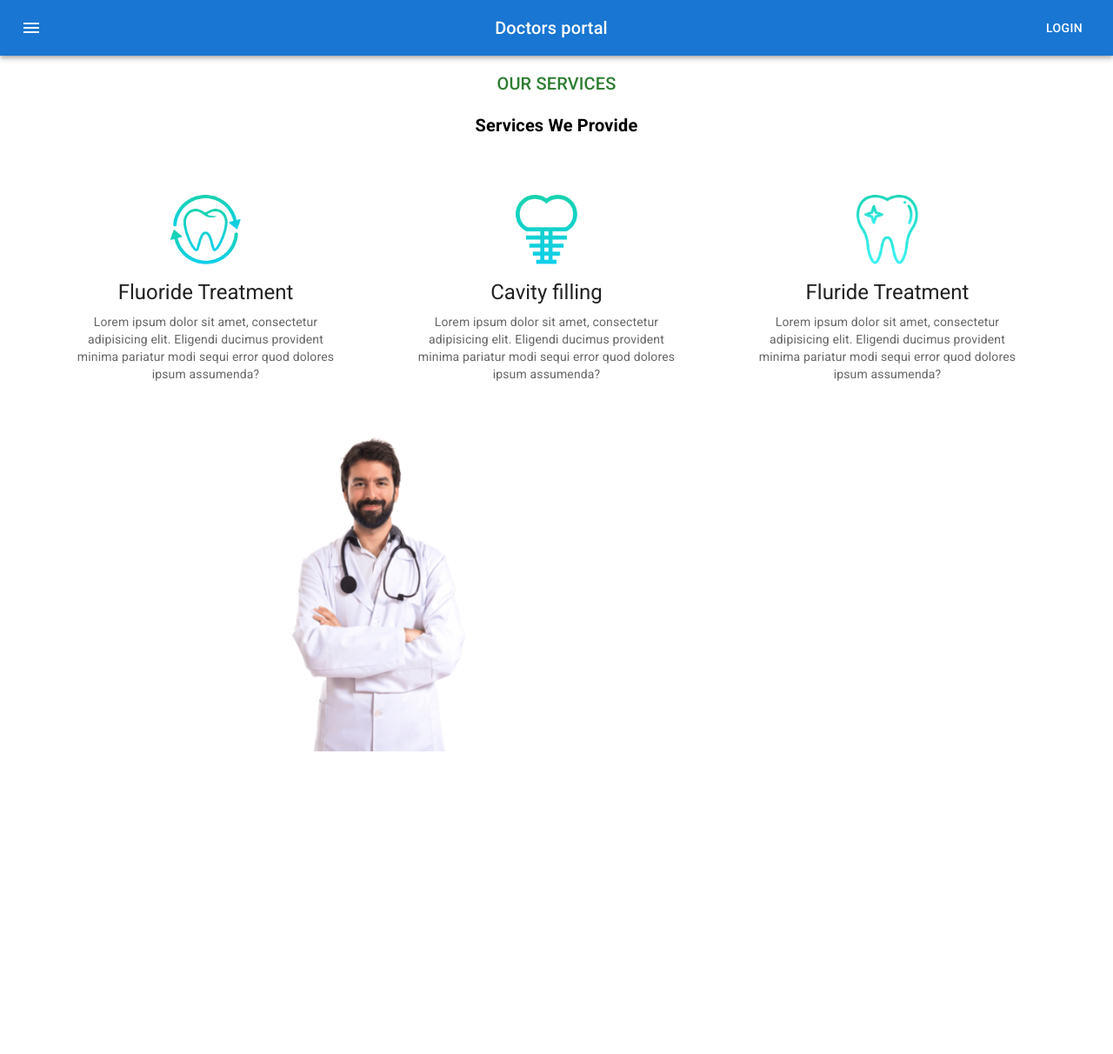
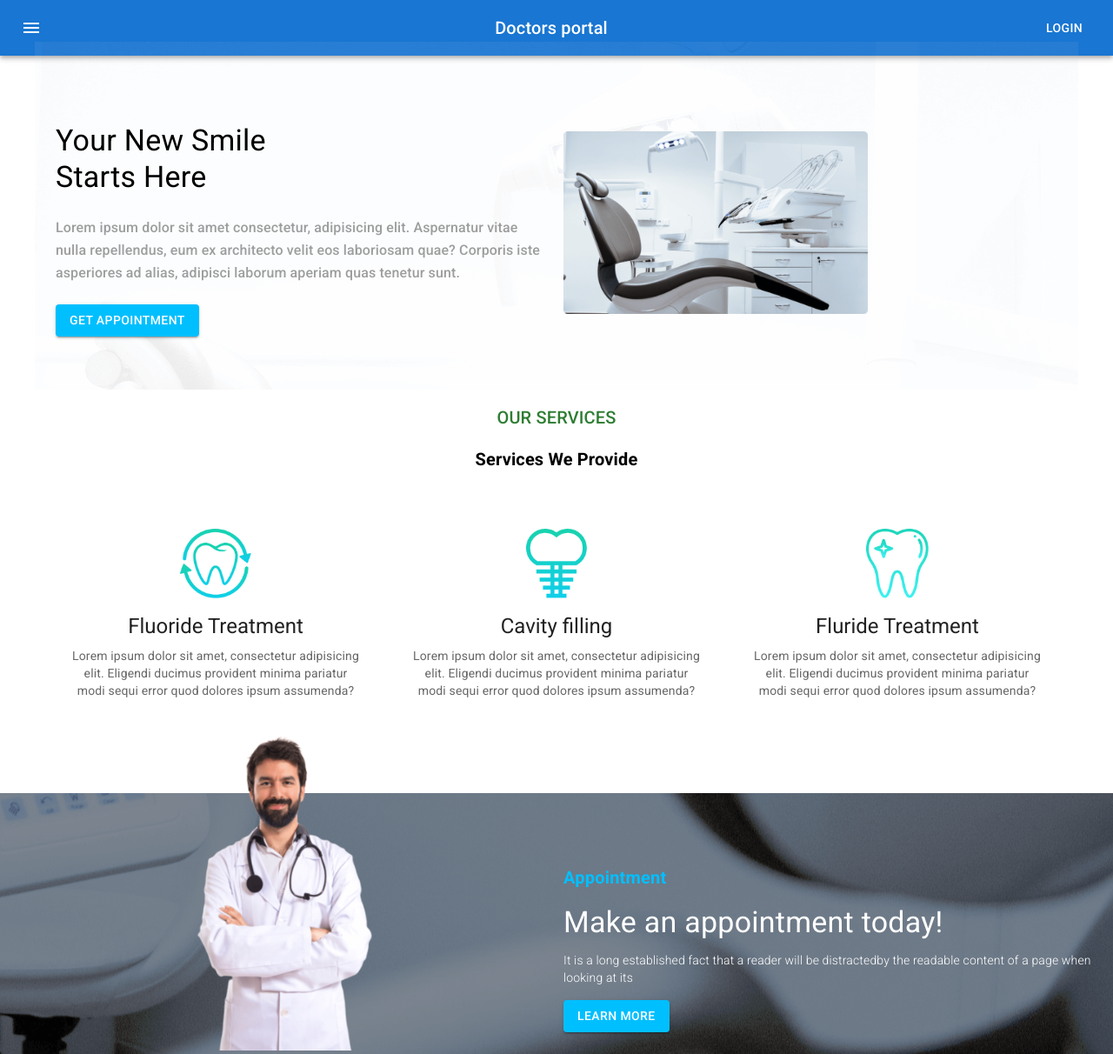
Before and after one commit to i-m-hossain/doctors-portal-client-side, a React (Create React App) app: page / in a window 1280 px wide. Shown: the whole page at 87% size. Before the commit the page ends 868 px from the top, so only its background shows below. Built offline with nearby package versions, Linux system fonts and the light colour scheme.

Commit message:
top banner added

```diff
--- a/src/Pages/Home/AppointmentBanner/AppointmentBanner.js
+++ b/src/Pages/Home/AppointmentBanner/AppointmentBanner.js
@@ -1,17 +1,47 @@
 import React from 'react';
 import Box from '@mui/material/Box';
 import Grid from '@mui/material/Grid';
-import img from '../../../images/doctor.png'
+import doctor from '../../../images/doctor.png'
+import bg from '../../../images/appointment-bg.png'
+
+import { Button, Typography } from '@mui/material';
 
 const AppointmentBanner = () => {
+    const appointmentBg = {
+        background: `url(${bg})`,
+        backgroundPosition: "center",
+        backgroundBlendMode: 'darken, luminosity',
+        backgroundColor: 'rgba(45, 58, 74, .6)',
+        marginTop: 100,
+    }
     return (
-        <Box sx={{ flexGrow: 1 }}>
+        <Box style={appointmentBg} sx={{ flexGrow: 1 }}>
             <Grid container spacing={2}>
-                <Grid item xs={6} md={8}>
-                    <img src={img} alt="" width="400px" />
+                <Grid item xs={12} md={6}>
+                    <img src={doctor} alt="" style={{ width: 400, marginTop: "-120px" }} />
                 </Grid>
-                <Grid item xs={6} md={4}>
+                <Grid item xs={12} md={6} sx={{
+                    color: 'white',
+                    display: "flex",
+                    justifyContent: 'flex-start',
+                    textAlign: 'left',
+                    alignItems:"center"
 
+                }}>
+                    <Box>
+                        <Typography sx={{ fontSize: 'h6.fontSize', mt: 5, color: '#00BFFF' , fontWeight:700}}>
+                            Appointment
+                        </Typography>
+                        <Typography gutterBottom variant="h4" component="div" sx={{ mt: 2 }}>
+                            Make an appointment today!
+                        </Typography>
+                        <Typography variant="body2" color="text.white " style={{ fontSize: "14px", fontWeight: "300" }}>
+                            It is a long established fact that a reader will be  distractedby the readable content of a page when looking at its
+                        </Typography>
+                        <Typography variant="body1" component="h2" sx={{ mt: 2 }}>
+                            <Button variant="contained" style={{ background: "#00BFFF" }}>Learn more</Button>
+                        </Typography>
+                    </Box>
                 </Grid>
             </Grid>
         </Box>
--- a/src/Pages/Home/Banner/Banner.js
+++ b/src/Pages/Home/Banner/Banner.js
@@ -1,10 +1,42 @@
 import React from 'react';
+import Grid from '@mui/material/Grid'
+import chair from '../../../images/chair.png'
+import bg from '../../../images/bg.png'
+import { Button, Container, Typography, Box } from '@mui/material';
+const Banner = () => {
+    const bannerBg = {
+        background: `url(${bg})`,
+    }
+    const verticalCenter = {
+        display: 'flex',
+        alignItems: 'center',
+        height: 400,
 
-const Banner = () => {
+    }
+
     return (
-        <div>
-            this is banner
-        </div>
+        <Container style={bannerBg} sx={{flexGrow: 1}}>
+            <Grid container spacing={2}>
+                <Grid item xs={12} md={6} sx={{ textAlign: "left", ...verticalCenter}}>
+                    <Box>
+                        <Typography variant="h4" sx={{ mt: 2 }}>
+                            Your New Smile <br />
+                            Starts Here
+                        </Typography>
+                        <Typography variant="h6" sx={{ color: "text.disabled", my: 3, fontSize: "16px" }}>
+                            Lorem ipsum dolor sit amet consectetur, adipisicing elit. Aspernatur vitae nulla repellendus, eum ex architecto velit eos laboriosam quae? Corporis iste asperiores ad alias, adipisci laborum aperiam quas tenetur sunt.
+                        </Typography>
+                        <Button
+                            variant="contained"
+                            style={{ background: "#00BFFF" }}>GET APPOINTMENT</Button>
+                    </Box>
+                </Grid>
+                <Grid item xs={12} md={6} style={verticalCenter}>
+                    <img src={chair} alt="" width="350px" />
+                </Grid>
+
+            </Grid>
+        </Container>
     );
 };
 
--- a/src/Pages/Home/Home/Home.js
+++ b/src/Pages/Home/Home/Home.js
@@ -1,12 +1,14 @@
 import React from 'react';
 import Navigation from '../../Shared/Navigation/Navigation';
 import AppointmentBanner from '../AppointmentBanner/AppointmentBanner';
+import Banner from '../Banner/Banner';
 import Services from '../Services/Services';
 
 const Home = () => {
     return (
         <div>
             <Navigation></Navigation>
+            <Banner></Banner>
             <Services></Services>
             <AppointmentBanner></AppointmentBanner>
         </div>
--- a/src/Pages/Home/Service/Service.js
+++ b/src/Pages/Home/Service/Service.js
@@ -8,7 +8,7 @@ import Typography from '@mui/material/Typography';
 
 const Service = ({service}) => {
     return (
-        <Card sx={{ maxWidth: 345, border: 0, boxShadow: 0 }}>
+        <Card sx={{ border: 0, boxShadow: 0 }}>
             <CardMedia
                 component="img"
                 alt="green iguana"
```
